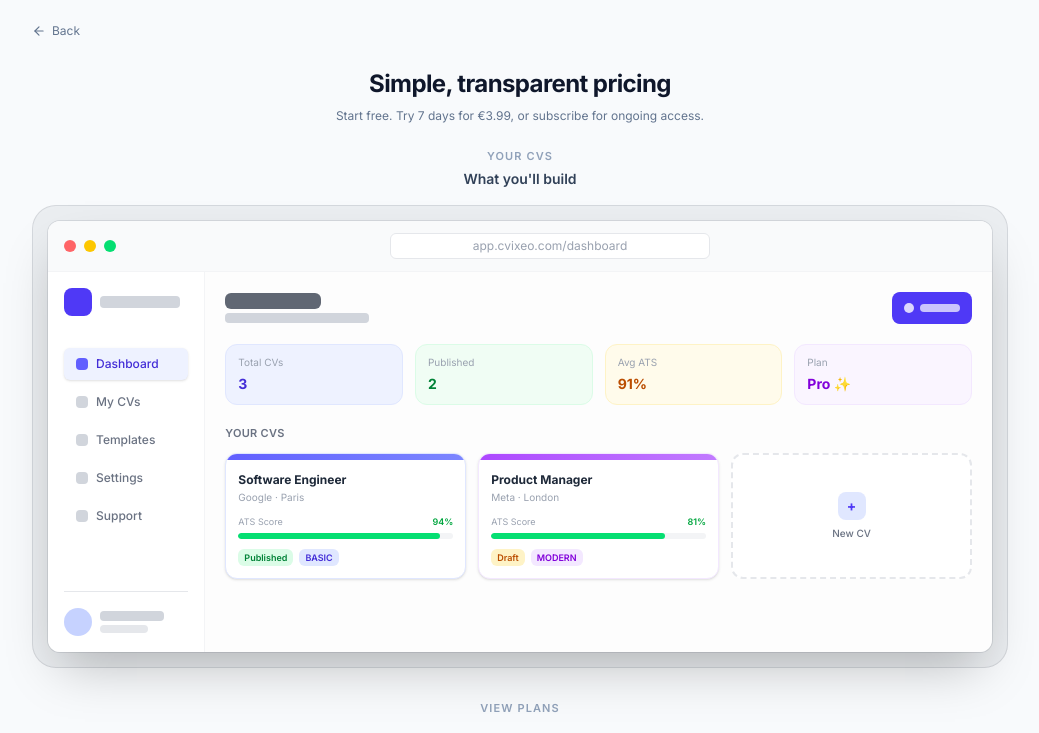
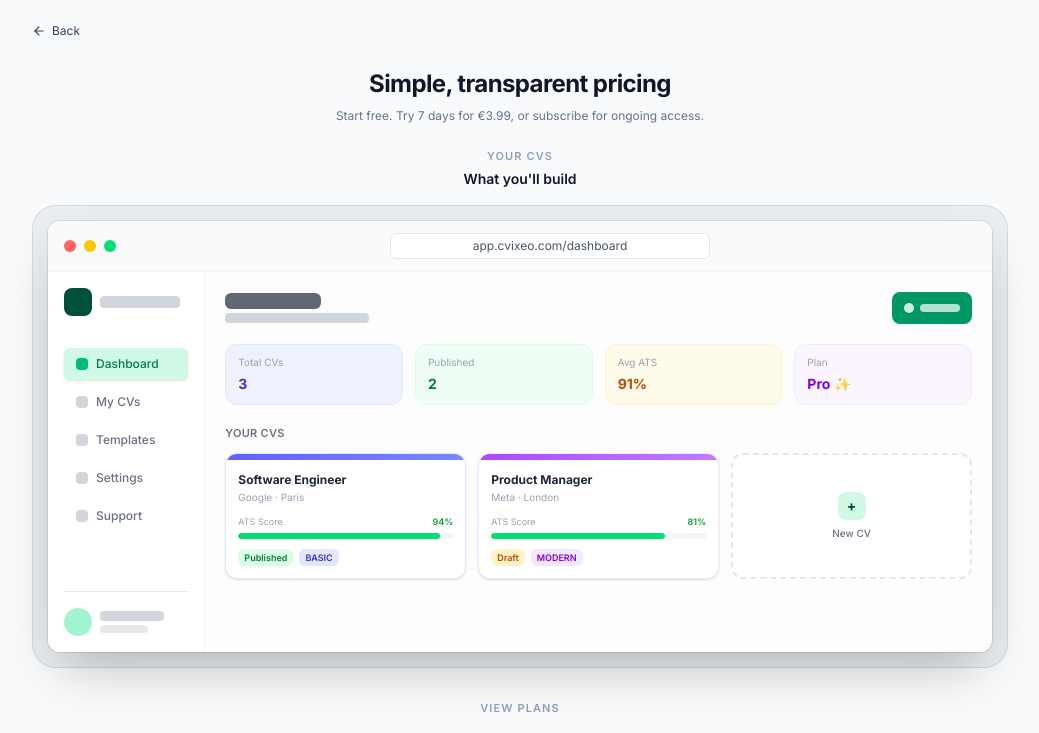
Before and after one commit to Ncarmend/MYCVCRAFT, a Next.js app: page /pricing in a window 1280 px wide. Shown: the top 733 px of the page, without its empty margins (120-1159 px from the left). Built offline with nearby package versions, Linux system fonts and the light colour scheme; no server answers.

Commit message:
emerald-900 commit

```diff
--- a/app/pricing/page.tsx
+++ b/app/pricing/page.tsx
@@ -58,7 +58,7 @@ export default function PricingPage() {
       <div className="mx-auto max-w-5xl px-6 pt-5">
         <button
           onClick={() => router.back()}
-          className="inline-flex items-center gap-1.5 text-xs text-slate-500 hover:text-slate-800 transition-colors"
+          className="inline-flex items-center gap-1.5 text-xs text-slate-700 hover:text-slate-900 transition-colors"
         >
           <ArrowLeft className="h-3.5 w-3.5" />
           {T.back}
@@ -79,7 +79,7 @@ export default function PricingPage() {
           <p className="text-[11px] font-semibold uppercase tracking-widest text-slate-400">
             {TM.yourCVs}
           </p>
-          <p className="mt-1 text-sm font-semibold text-slate-700">{T.previewTitle}</p>
+          <p className="mt-1 text-sm font-semibold text-slate-900">{T.previewTitle}</p>
         </div>
 
         {/* Browser mockup */}
@@ -93,7 +93,7 @@ export default function PricingPage() {
                   <div className="h-3 w-3 rounded-full bg-red-400" />
                   <div className="h-3 w-3 rounded-full bg-yellow-400" />
                   <div className="h-3 w-3 rounded-full bg-green-400" />
-                  <div className="mx-auto max-w-xs flex-1 rounded-md border border-gray-200 bg-white px-3 py-1 text-center text-xs text-gray-400">
+                  <div className="mx-auto max-w-xs flex-1 rounded-md border border-gray-200 bg-white px-3 py-1 text-center text-xs text-gray-600">
                     app.cvixeo.com/dashboard
                   </div>
                 </div>
@@ -104,7 +104,7 @@ export default function PricingPage() {
                   {/* Sidebar */}
                   <div className="col-span-2 flex flex-col border-r border-gray-100 bg-white/70 p-4">
                     <div className="mb-8 flex items-center gap-2">
-                      <div className="h-7 w-7 rounded-lg bg-indigo-600" />
+                      <div className="h-7 w-7 rounded-lg bg-emerald-900" />
                       <span className="h-3 w-20 rounded bg-gray-300" />
                     </div>
                     <div className="space-y-1.5 text-gray-600">
@@ -113,17 +113,17 @@ export default function PricingPage() {
                           key={i}
                           className={`flex items-center gap-2 rounded-md px-3 py-2 ${
                             i === 0
-                              ? "bg-indigo-50 text-indigo-700 shadow-sm"
+                              ? "bg-emerald-100 text-emerald-700 shadow-sm"
                               : "text-gray-500"
                           }`}
                         >
-                          <div className={`h-3 w-3 rounded ${i === 0 ? "bg-indigo-500" : "bg-gray-300"}`} />
+                          <div className={`h-3 w-3 rounded ${i === 0 ? "bg-emerald-500" : "bg-gray-300"}`} />
                           <span className="text-xs font-medium">{label}</span>
                         </div>
                       ))}
                     </div>
                     <div className="mt-auto flex items-center gap-2 border-t border-gray-200 pt-4">
-                      <div className="h-7 w-7 rounded-full bg-indigo-200" />
+                      <div className="h-7 w-7 rounded-full bg-emerald-200" />
                       <div className="space-y-1">
                         <div className="h-2.5 w-16 rounded bg-gray-300" />
                         <div className="h-2 w-12 rounded bg-gray-200" />
@@ -138,7 +138,7 @@ export default function PricingPage() {
                         <div className="mb-1 h-4 w-24 rounded-md bg-gray-800 opacity-70" />
                         <div className="h-2.5 w-36 rounded bg-gray-300" />
                       </div>
-                      <div className="flex h-8 items-center gap-1.5 rounded-lg bg-indigo-600 px-3">
+                      <div className="flex h-8 items-center gap-1.5 rounded-lg bg-emerald-600 px-3">
                         <div className="h-2.5 w-2.5 rounded-full bg-white opacity-80" />
                         <div className="h-2 w-10 rounded bg-white opacity-70" />
                       </div>
@@ -210,8 +210,8 @@ export default function PricingPage() {
 
                       {/* New CV slot */}
                       <div className="flex flex-col items-center justify-center rounded-xl border-2 border-dashed border-gray-200 bg-white">
-                        <div className="mb-1.5 flex h-7 w-7 items-center justify-center rounded-lg bg-indigo-100">
-                          <span className="text-sm font-bold leading-none text-indigo-600">+</span>
+                        <div className="mb-1.5 flex h-7 w-7 items-center justify-center rounded-lg bg-emerald-100">
+                          <span className="text-sm font-bold leading-none text-emerald-900">+</span>
                         </div>
                         <p className="text-[10px] font-medium text-gray-500">{TM.newCV}</p>
                       </div>
```
